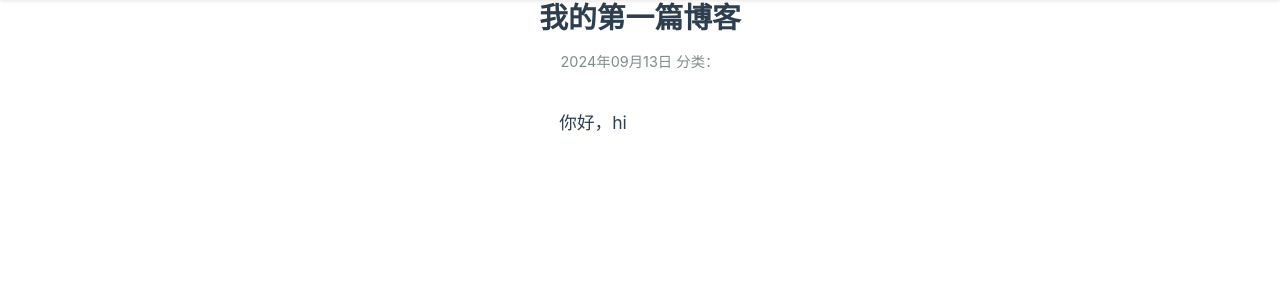
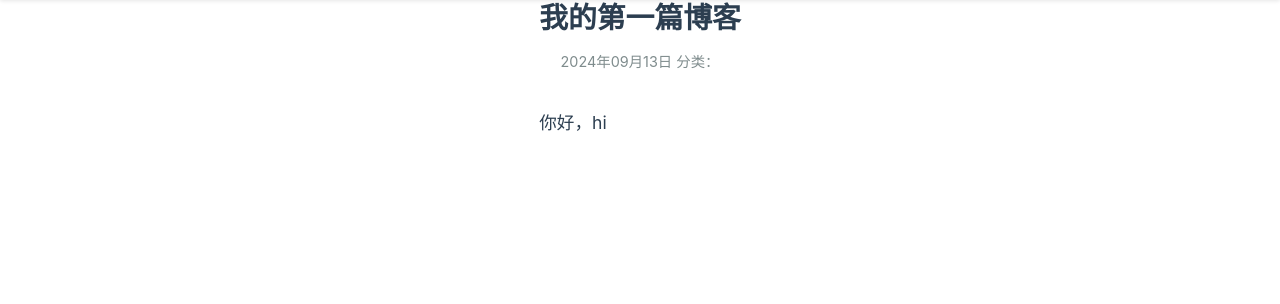
Before and after one commit to forkicksinuk/forkicksinuk.github.io, a Jekyll site: the page built from _posts/2024-09-13-first.md, in a window 1280 px wide. Shown: the part 213-517 px from the top of the page. Built offline with Jekyll 4.4.1, drawn with Linux system fonts in a browser that asks for light colours.

Commit message:
text width 2

```diff
--- a/assets/css/styles.css
+++ b/assets/css/styles.css
@@ -167,7 +167,8 @@
 .post-content {
     font-size: 1.1em;
     line-height: 1.8;
-    max-width: 80%;
+    width: 120%;
+    max-width: 1000px;
     margin: auto;
 }
 
```
